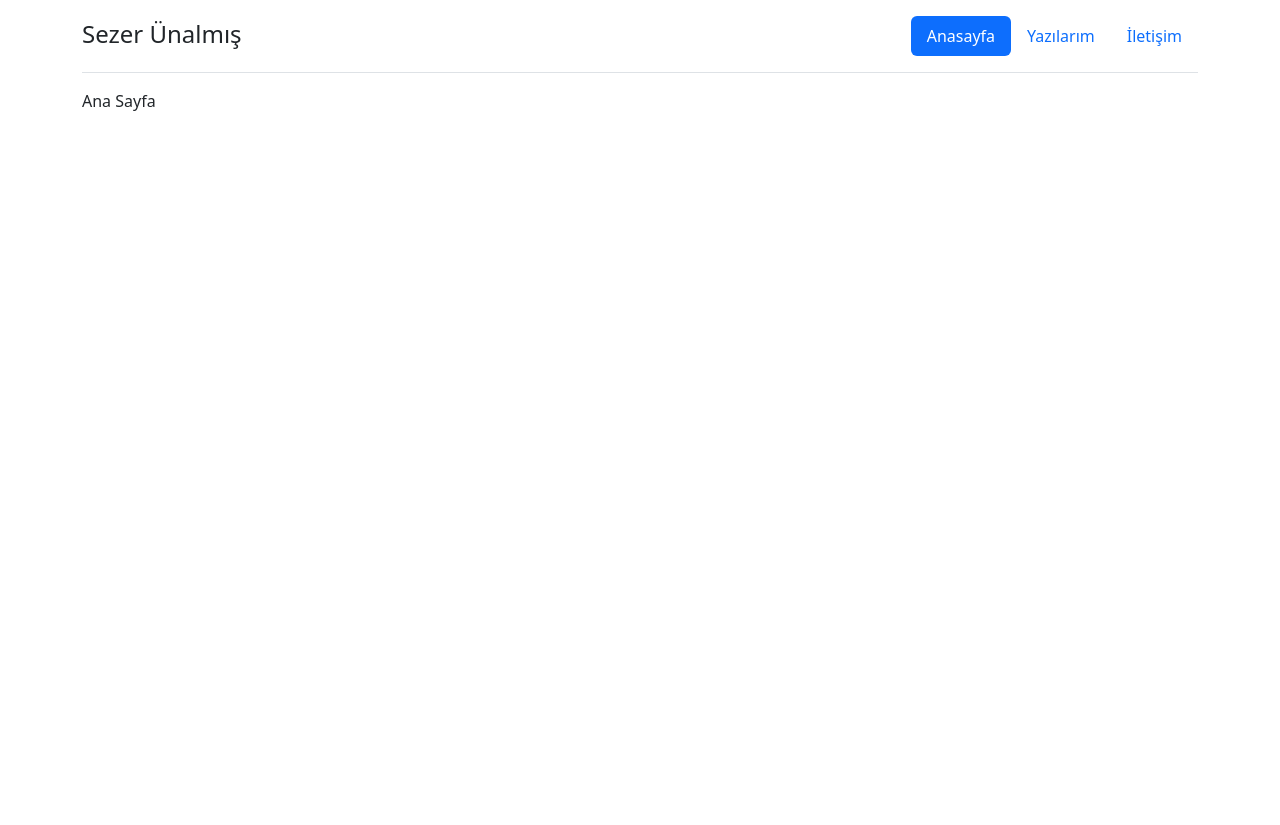
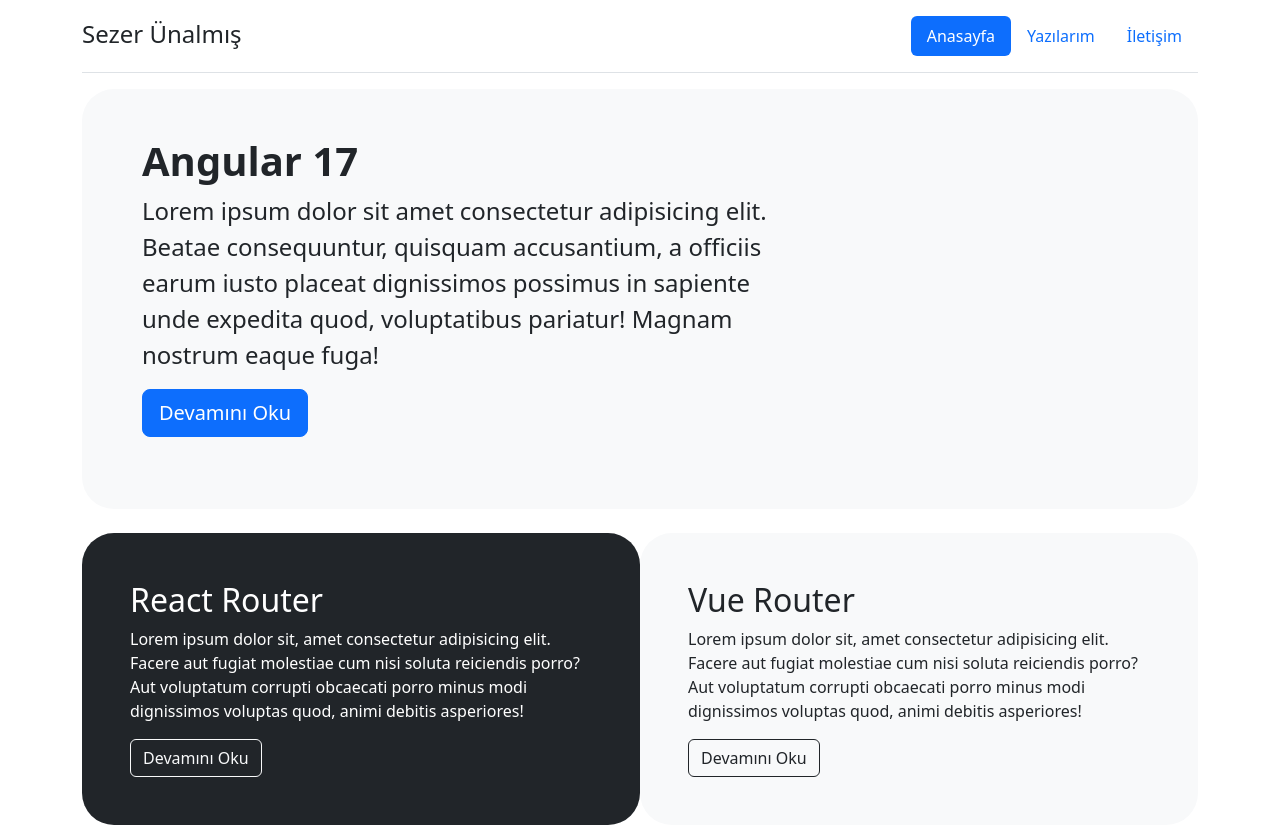
Before and after one commit to Sezer5/VueRouterProject, a Vue app: page / in a window 1280 px wide. Before the commit the page ends 800 px from the top, so only its background shows below. Built offline with nearby package versions, Linux system fonts and the light colour scheme.

Commit message:
Anasayfa Düzenlemesi bitti

```diff
--- a/src/App.vue
+++ b/src/App.vue
@@ -1,12 +1,13 @@
 <template>
     <app-header></app-header>
     <div class="container">
-      Ana Sayfa
+      <Home />
     </div>
 
 </template>
 <script setup>
 import { RouterLink, RouterView } from 'vue-router'
+import Home from './components/Home.vue'
 </script>
 <style scoped>
 
--- /dev/null
+++ b/src/components/Home.vue
@@ -0,0 +1,32 @@
+<template>
+
+    <div class="bg-light p-5 rounded-5 mb-4">
+        <div class="container">
+            <h1 class="fw-bold">Angular 17</h1>
+            <p class="col-md-8 fs-4">Lorem ipsum dolor sit amet consectetur adipisicing elit. Beatae consequuntur, quisquam accusantium, a officiis earum iusto placeat dignissimos possimus in sapiente unde expedita quod, voluptatibus pariatur! Magnam nostrum eaque fuga!</p>
+            <button class="btn btn-primary btn-lg mb-4">Devamını Oku</button>
+        </div>
+    </div>
+    <div class="container">
+    <div class="row">
+        <div class="col-md-6 bg-dark text-white p-5 rounded-5">
+            <h2>React Router</h2>
+            <p>Lorem ipsum dolor sit, amet consectetur adipisicing elit. Facere aut fugiat molestiae cum nisi soluta reiciendis porro? Aut voluptatum corrupti obcaecati porro minus modi dignissimos voluptas quod, animi debitis asperiores!</p>
+            <button class="btn btn-outline-light">Devamını Oku</button>
+        </div>
+        <div class="col-md-6 bg-light p-5 rounded-5">
+            <h2>Vue Router</h2>
+            <p>Lorem ipsum dolor sit, amet consectetur adipisicing elit. Facere aut fugiat molestiae cum nisi soluta reiciendis porro? Aut voluptatum corrupti obcaecati porro minus modi dignissimos voluptas quod, animi debitis asperiores!</p>
+            <button class="btn btn-outline-dark">Devamını Oku</button>
+        </div>
+    </div>
+    </div>
+</template>
+
+<script scoped>
+
+</script>
+
+<style>
+
+</style>
```
